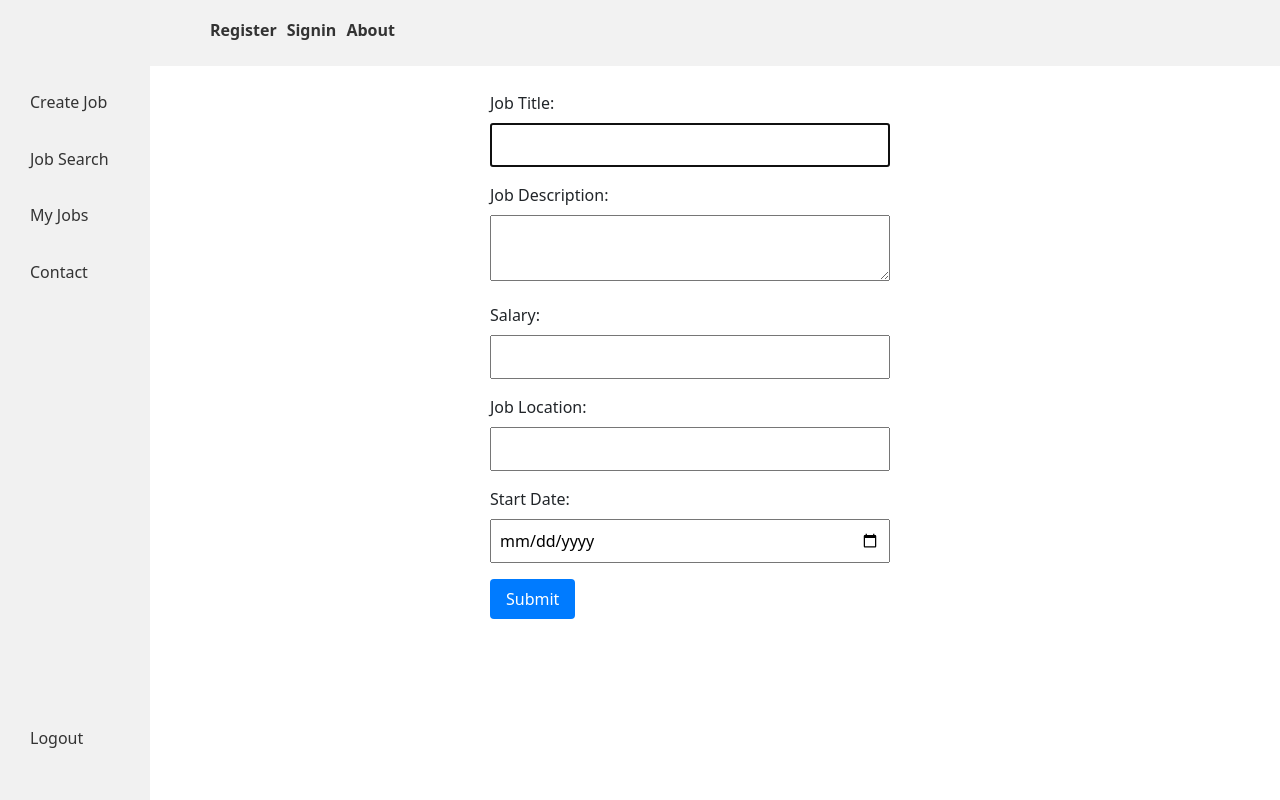
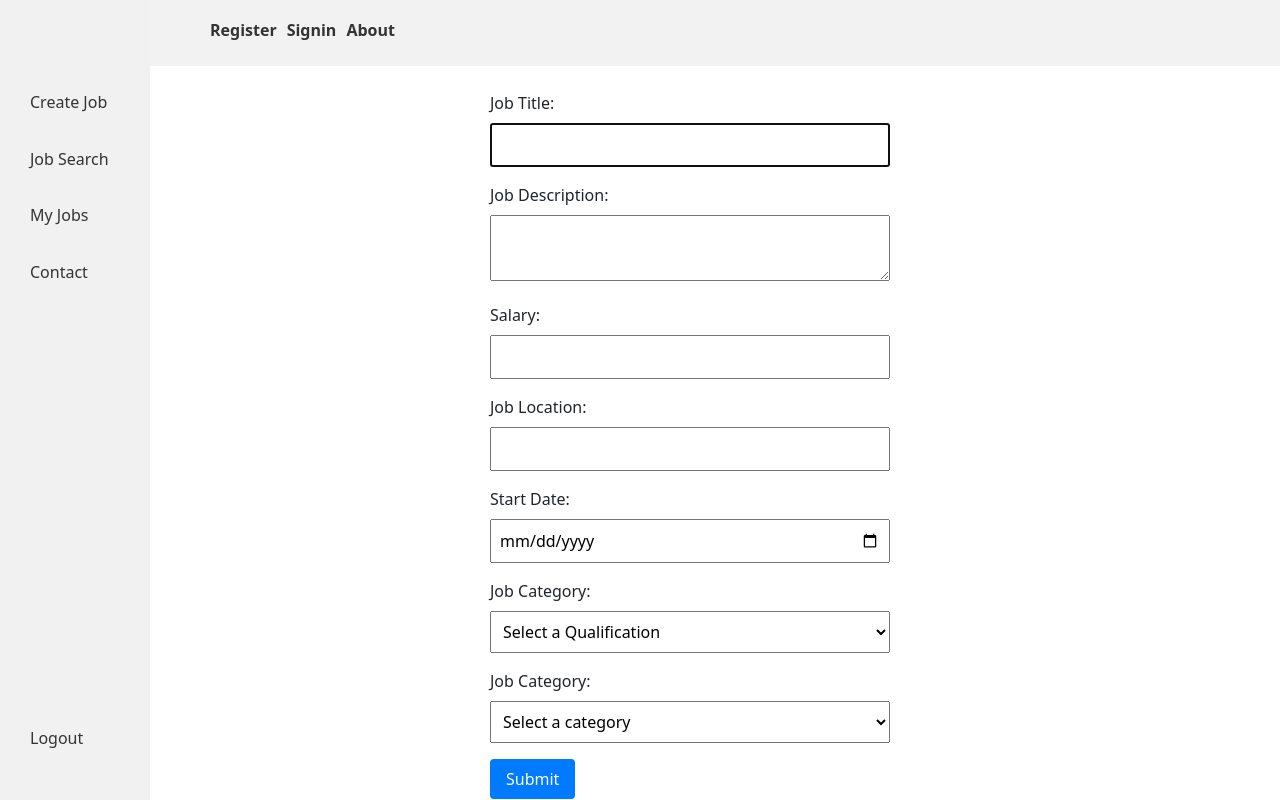
Before and after one commit to Gavin-1001/job-board-frontend, a React (Create React App) app: page /createJob in a window 1280 px wide. Built offline with nearby package versions, Linux system fonts and the light colour scheme; sample sign-in values are in the browser's storage.

Commit message:
Job form and POSTing is working

```diff
--- /dev/null
+++ b/src/common/models/AuthHeaders.js
@@ -0,0 +1,10 @@
+import store from "../../redux/store";
+
+export const authHeaders = () => {
+    const currentUser = store.getState().user;
+    return{
+        'Content-Type': 'application/json',
+        'authorization':  currentUser?.token,
+    }
+
+}
--- /dev/null
+++ b/src/common/models/Job.js
@@ -0,0 +1,12 @@
+export default class Job{
+    constructor(id, jobTitle, jobDescription, jobSalary, jobLocation, jobStartDate, jobQualifications, jobCategory){
+        this.jobTitle = jobTitle;
+        this.jobDescription = jobDescription
+        this.jobSalary = jobSalary;
+        this.jobLocation = jobLocation;
+        this.jobStartDate = jobStartDate;
+        this.jobQualifications = jobQualifications;
+        this.jobCategory = jobCategory;
+        this.id = id;
+    }
+}
--- a/src/common/models/job.js
+++ /dev/null
@@ -1,6 +0,0 @@
-export default class Job{
-    constructor(id, jobTitle, jobDescription, salary, jobLocation, startDate, jobQualification, jobCategory){
-        this.id = id;
-
-    }
-}
--- a/src/pages/Jobs/PostAJob/PostJob.js
+++ b/src/pages/Jobs/PostAJob/PostJob.js
@@ -2,11 +2,19 @@ import Sidebar from "../../Dashboard/dashboard.page.employer";
 import '../../../App.css';
 import {useEffect, useRef, useState} from "react";
 import './postJob.css';
+import JobService from "../../../service/JobService.service";
+import Job from "../../../common/models/Job";
+import {useNavigate} from "react-router-dom";
 
 
 const PostJob = () => {
+    const [submitted, setSubmitted] = useState(false);
+    const [job, setJob] = useState(new Job("", "", "", "", "", "", "", ""));
+    const [loading, setLoading] = useState(false);
+    const [errorMessage, setErrorMessage] = useState("");
+
     const userRef = useRef();
-    const [submitted, setSubmitted] = useState(false);
+    const navigate = useNavigate();
 
     useEffect(() => {
         userRef.current.focus();
@@ -15,7 +23,7 @@ const PostJob = () => {
     const [formData, setFormData] = useState({
         jobTitle: '',
         jobDescription: '',
-        salary: '',
+        job_salary: '',
         jobLocation: '',
         startDate: '',
         jobQualification: '',
@@ -29,17 +37,27 @@ const PostJob = () => {
     const handleSubmit = (e) => {
         e.preventDefault();
         // You can perform any necessary actions with the form data here
-        console.log(formData);
 
         setSubmitted(true)
+        // if(!job.jobTitle || !job.jobDescription || !job.salary || !job.salary || !job.jobLocation || !job.startDate || !job.jobQualification || !job.jobCategory){
+        //     return;
+        // }
+        console.log("HERE")
+        setLoading(true)
         console.log(formData);
-
+        JobService.postJob(formData).then((_) =>{
+            navigate("/about");
+        }).catch((error) => {
+            console.log("THERE WAS AN ERROR");
+            setErrorMessage("There was an error");
+        })
+        console.log(formData+"has been sent");
 
         // Reset the form fields
         setFormData({
             jobTitle: '',
             jobDescription: '',
-            salary: '',
+            job_salary: '',
             jobLocation: '',
             startDate: '',
             jobQualification: '',
@@ -65,6 +83,7 @@ const PostJob = () => {
                             required
                             className="job-form-input"
                         />
+                    <div className="invalid-feedback">Job Title is required</div>
                     </div>
 
                     <div>
@@ -79,21 +98,23 @@ const PostJob = () => {
                             required
                             className="job-form-input"
                         />
+                        <div className="invalid-feedback">Job Description cannot be empty</div>
                     </div>
 
                     <div>
-                        <label htmlFor="salary" className="job-form-label">
+                        <label htmlFor="jobSalary" className="job-form-label">
                             Salary:
                         </label>
                         <input
                             type="text"
-                            id="salary"
-                            name="salary"
-                            value={formData.salary}
+                            id="jobSalary"
+                            name="jobSalary"
+                            value={formData.jobSalary}
                             onChange={handleChange}
                             required
                             className="job-form-input"
                         />
+                        <div className="invalid-feedback">Salary cannot be empty</div>
                     </div>
 
                     <div>
@@ -109,21 +130,70 @@ const PostJob = () => {
                             required
                             className="job-form-input"
                         />
+                        <div className="invalid-feedback">Location cannot be empty</div>
                     </div>
 
                     <div>
-                        <label htmlFor="startDate" className="job-form-label">
+                        <label htmlFor="jobStartDate" className="job-form-label">
                             Start Date:
                         </label>
                         <input
                             type="date"
-                            id="startDate"
-                            name="startDate"
-                            value={formData.startDate}
+                            id="jobStartDate"
+                            name="jobStartDate"
+                            value={formData.jobStartDate}
                             onChange={handleChange}
                             required
                             className="job-form-input"
                         />
+                        <div className={"invalid-feedback"}>Start date must be provided</div>
+                    </div>
+
+                    <div>
+                        <label htmlFor="jobQualifications" className="job-form-label">
+                            Job Category:
+                        </label>
+                        <select
+                            id="jobQualifications"
+                            name="jobQualifications"
+                            value={formData.jobQualifications}
+                            onChange={handleChange}
+                            required
+                            className="job-form-select"
+                        >
+                            <option value="">Select a Qualification</option>
+                            <option value="None">None</option>
+                            <option value="Leaving Certificate">Leaving Certificate</option>
+                            <option value="Diploma">Higher Diploma</option>
+                            <option value="Bachelors">Bachelors Degree </option>
+                            <option value="Masters">Masters Degree</option>
+                            <option value="Experience">Experience</option>
+                            <option value="Other">Other</option>
+                        </select>
+                    </div>
+
+                    <div>
+                        <label htmlFor="jobCategory" className="job-form-label">
+                            Job Category:
+                        </label>
+                        <select
+                            id="jobCategory"
+                            name="jobCategory"
+                            value={formData.jobCategory}
+                            onChange={handleChange}
+                            required
+                            className="job-form-select"
+                        >
+                            <option value="">Select a category</option>
+                            <option value="IT&TComm">Information Technology and Telecommunications </option>
+                            <option value="Engineering">Engineering</option>
+                            <option value="Nat/Soc Science">Natural and Social Science </option>
+                            <option value="Education">Teaching and Educational </option>
+                            <option value="Nursing">Nursing and Midwifery </option>
+                            <option value="Sales/Market">Sales, Marketing</option>
+                            <option value="Media">Artistic, Literary and Media</option>
+                            <option value="Bus/Admin">Business, Research and Administrative</option>
+                        </select>
                     </div>
 
                     <button type="submit" className="job-form-submit">
--- a/src/pages/Jobs/PostAJob/postJob.css
+++ b/src/pages/Jobs/PostAJob/postJob.css
@@ -22,3 +22,9 @@
     border-radius: 4px;
     cursor: pointer;
 }
+
+.job-form-select {
+    width: 100%;
+    padding: 0.5rem;
+    margin-bottom: 1rem;
+}
--- a/src/service/JobService.service.js
+++ b/src/service/JobService.service.js
@@ -1,16 +1,18 @@
 import {BASE_API_URL} from "../api/baseUrl";
 import axios from "axios";
+import {authHeaders} from "../common/models/AuthHeaders";
+
 
 const BASE_URL = BASE_API_URL + '/api/jobs';
 
-class JobService{
+class JobServiceService {
 
     postJob(job){
-        return axios.post(BASE_URL + '/create');
+        return axios.post(BASE_URL + '/create', job, {headers: authHeaders()});
     }
 
 
 
 }
 
-export default new JobService();
+export default new JobServiceService();
```
